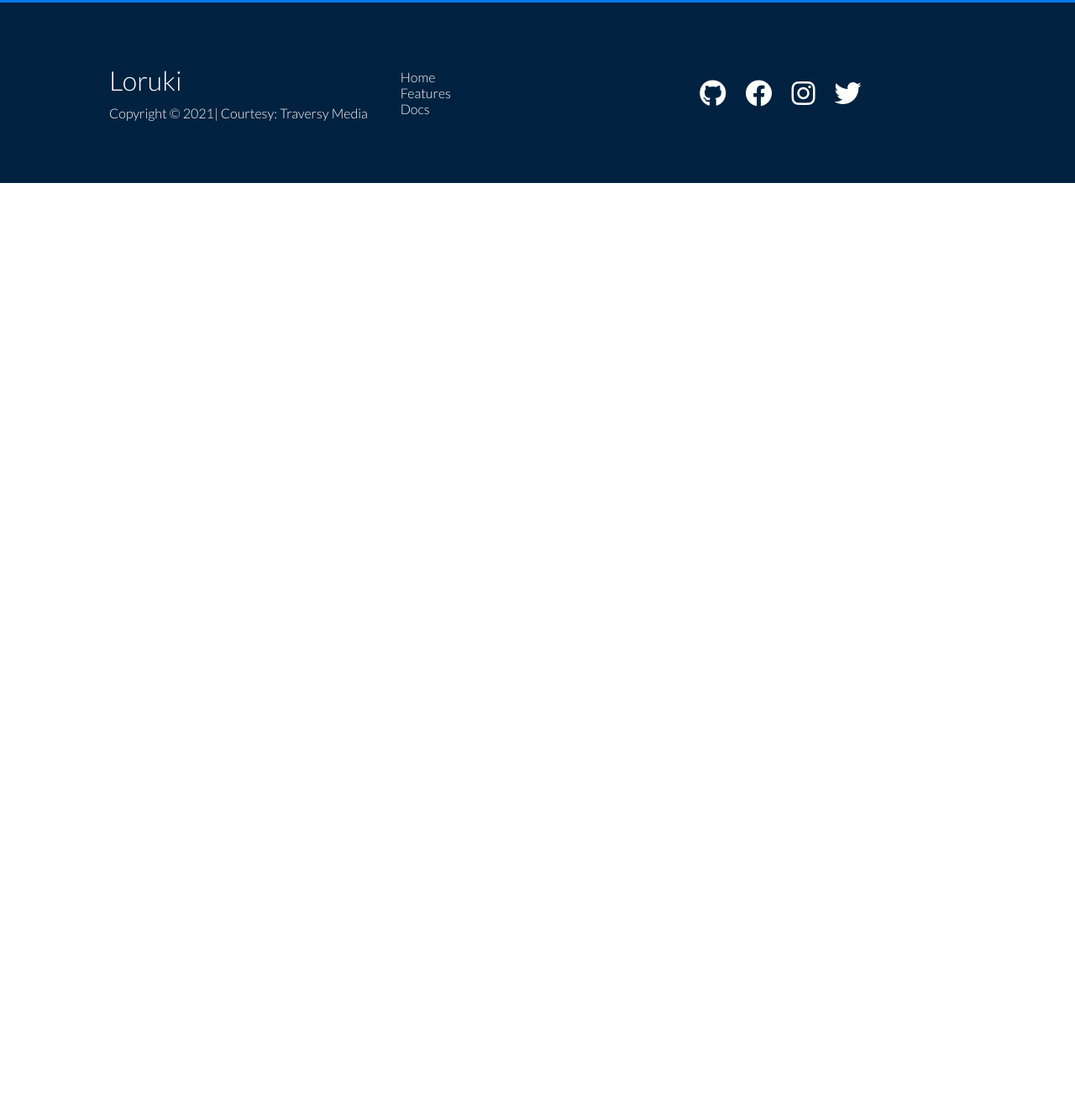
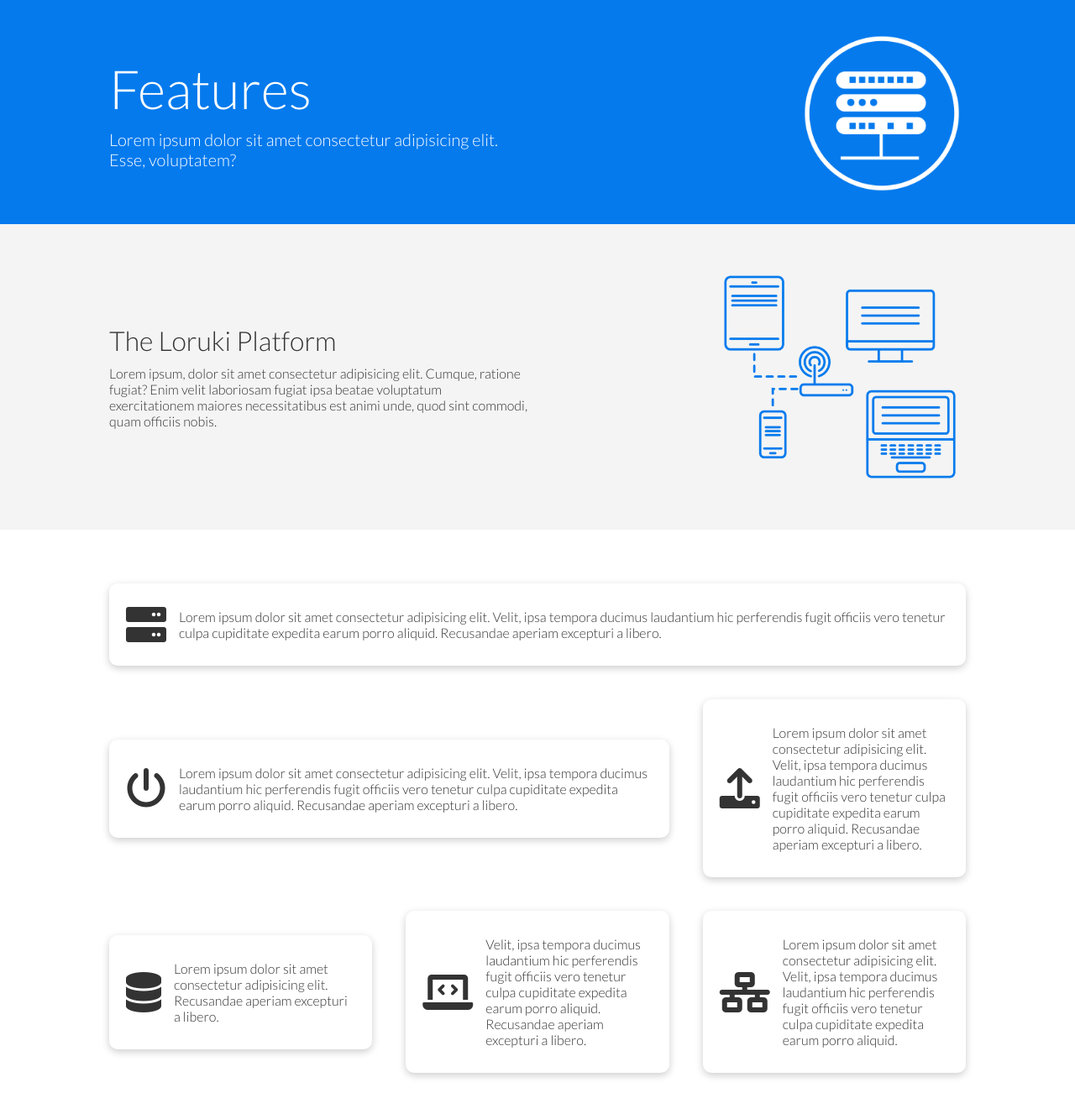
Before and after one commit to Obaida116/Loruki, a plain HTML site: page features.html in a window 1280 px wide. Shown: the part 67-1400 px from the top of the page at 84% size. Before the commit the page ends 800 px from the top, so only its background shows below. Drawn offline with Linux system fonts and the light colour scheme.

Commit message:
Features page completed

```diff
--- a/Css/style.css
+++ b/Css/style.css
@@ -184,6 +184,34 @@ img {
     transform: translateY(-15px);
 }
 
+/* Features */
+.features-head img {
+    width: 200px;
+    justify-self: flex-end;
+}
+
+.features-sub-head img {
+    width: 300px;
+    justify-self: flex-end;
+}
+
+.features-main .card > i{
+    margin-right: 15px;
+}
+
+.features-main .grid{
+    padding: 30px;
+}
+
+.features-main .grid > *:first-child{
+    grid-column: 1/ span 3;
+}
+
+.features-main .grid > *:nth-child(2){
+    grid-column: 1/ span 2;
+}
+
+
 /* Footer */
 .footer .social a {
     margin: 0 10px;
--- a/features.html
+++ b/features.html
@@ -24,7 +24,56 @@
         </div>
     </div>
 
+    <!-- Head -->
+    <section class="features-head bg-primary py-3">
+        <div class="container grid">
+            <div>
+                <h1 class="xl">Features</h1>
+                <p class="lead">Lorem ipsum dolor sit amet consectetur adipisicing elit. Esse, voluptatem?</p>
+            </div>
+            <img src="images/server.png" alt="">
+        </div>
+    </section>
 
+    <!-- Sub head -->
+    <section class="features-sub-head bg-light py-3">
+        <div class="container grid">
+            <div>
+                <h1 class="md">The Loruki Platform</h1>
+                <p>Lorem ipsum, dolor sit amet consectetur adipisicing elit. Cumque, ratione fugiat? Enim velit laboriosam fugiat ipsa beatae voluptatum exercitationem maiores necessitatibus est animi unde, quod sint commodi, quam officiis nobis.</p>
+            </div>
+            <img src="images/server2.png" alt="">
+        </div>
+    </section>
+
+    <section class="features-main my-2">
+        <div class="container grid grid-3">
+            <div class="card flex">
+                <i class="fas fa-server fa-3x"></i>
+                <p>Lorem ipsum dolor sit amet consectetur adipisicing elit. Velit, ipsa tempora ducimus laudantium hic perferendis fugit officiis vero tenetur culpa cupiditate expedita earum porro aliquid. Recusandae aperiam excepturi a libero.</p>
+            </div>
+            <div class="card flex">
+                <i class="fas fa-power-off fa-3x"></i>
+                <p>Lorem ipsum dolor sit amet consectetur adipisicing elit. Velit, ipsa tempora ducimus laudantium hic perferendis fugit officiis vero tenetur culpa cupiditate expedita earum porro aliquid. Recusandae aperiam excepturi a libero.</p>
+            </div>
+            <div class="card flex">
+                <i class="fas fa-upload fa-3x"></i>
+                <p>Lorem ipsum dolor sit amet consectetur adipisicing elit. Velit, ipsa tempora ducimus laudantium hic perferendis fugit officiis vero tenetur culpa cupiditate expedita earum porro aliquid. Recusandae aperiam excepturi a libero.</p>
+            </div>
+            <div class="card flex">
+                <i class="fas fa-database fa-3x"></i>
+                <p>Lorem ipsum dolor sit amet consectetur adipisicing elit. Recusandae aperiam excepturi a libero.</p>
+            </div>
+            <div class="card flex">
+                <i class="fas fa-laptop-code fa-3x"></i>
+                <p> Velit, ipsa tempora ducimus laudantium hic perferendis fugit officiis vero tenetur culpa cupiditate expedita earum porro aliquid. Recusandae aperiam excepturi a libero.</p>
+            </div>
+            <div class="card flex">
+                <i class="fas fa-network-wired fa-3x"></i>
+                <p>Lorem ipsum dolor sit amet consectetur adipisicing elit. Velit, ipsa tempora ducimus laudantium hic perferendis fugit officiis vero tenetur culpa cupiditate expedita earum porro aliquid. </p>
+            </div>
+        </div>
+    </section>
 
     <!-- Footer -->
     <footer class="footer bg-dark py-5">
```
